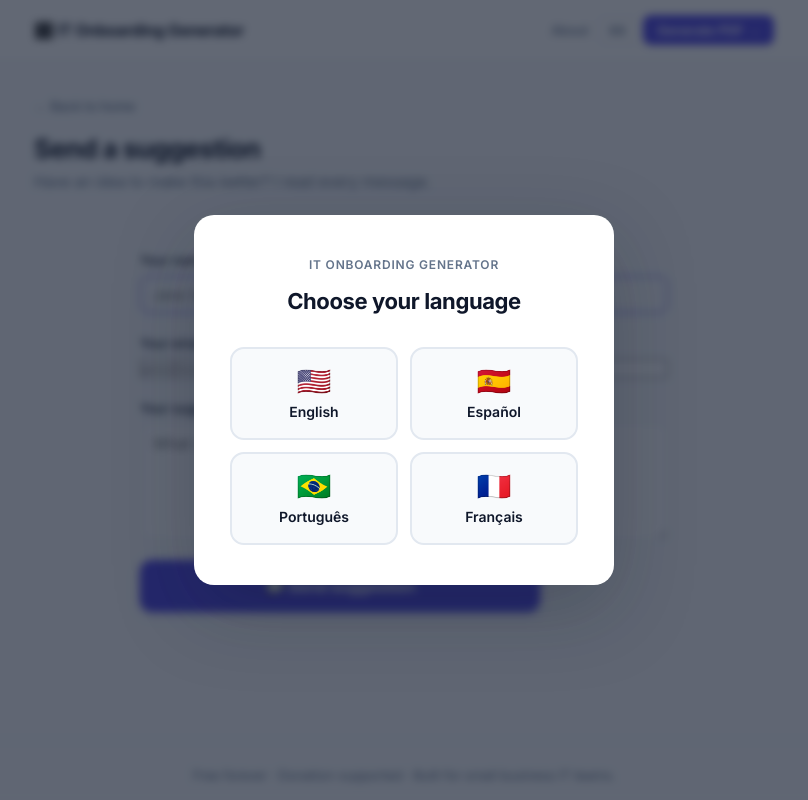
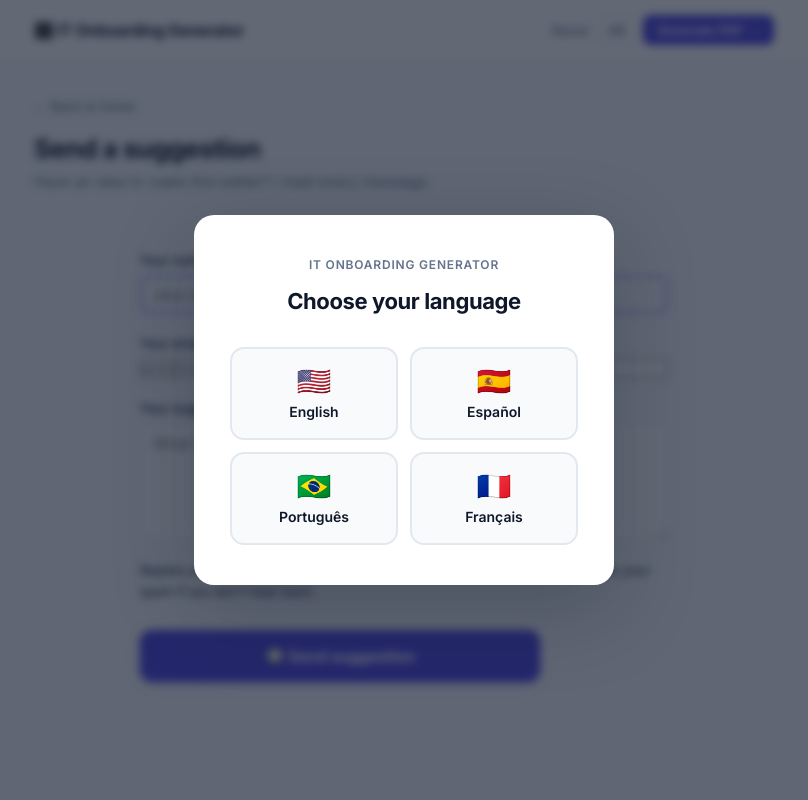
Before and after one commit to cfuentesb30/it-onboarding-generator, a Flask app: page /suggest in a window 1280 px wide. Shown: the whole page, without its empty margins (236-1044 px from the left). Run offline with Flask 3, Linux system fonts and the light colour scheme.

Commit message:
Add Resend sender notice on email fields
Let users know emails come from a resend.dev address until a custom domain is configured.

```diff
--- a/app/templates/index.html
+++ b/app/templates/index.html
@@ -78,7 +78,7 @@
         <label for="user_email">Email checklist to <span class="optional-tag" data-i18n="gen_optional">optional</span></label>
         <input type="email" id="user_email" name="user_email"
                placeholder="jane@example.com" maxlength="120"/>
-        <p class="step-desc" style="margin-top:4px;font-size:13px;">We'll send the PDF to this address after it downloads.</p>
+        <p class="step-desc" style="margin-top:4px;font-size:13px;">We'll send the PDF to this address after it downloads. Email is sent via <strong>Resend</strong> — you may receive it from a <em>resend.dev</em> address.</p>
       </div>
     </div>
     <div class="form-row">
--- a/app/templates/suggest.html
+++ b/app/templates/suggest.html
@@ -44,6 +44,9 @@
                 placeholder="What would make this tool better for you?" required
                 style="width:100%;padding:10px 12px;border:1.5px solid var(--border);border-radius:8px;font-family:inherit;font-size:15px;resize:vertical;">{{ message or '' }}</textarea>
     </div>
+    <p style="font-size:13px;color:var(--text-muted);margin-bottom:8px;">
+      Replies are sent via <strong>Resend</strong> and may come from a <em>resend.dev</em> address. Check your spam if you don't hear back.
+    </p>
     <button type="submit" class="btn-generate" style="width:100%;">
       &#128172; Send suggestion
     </button>
```
